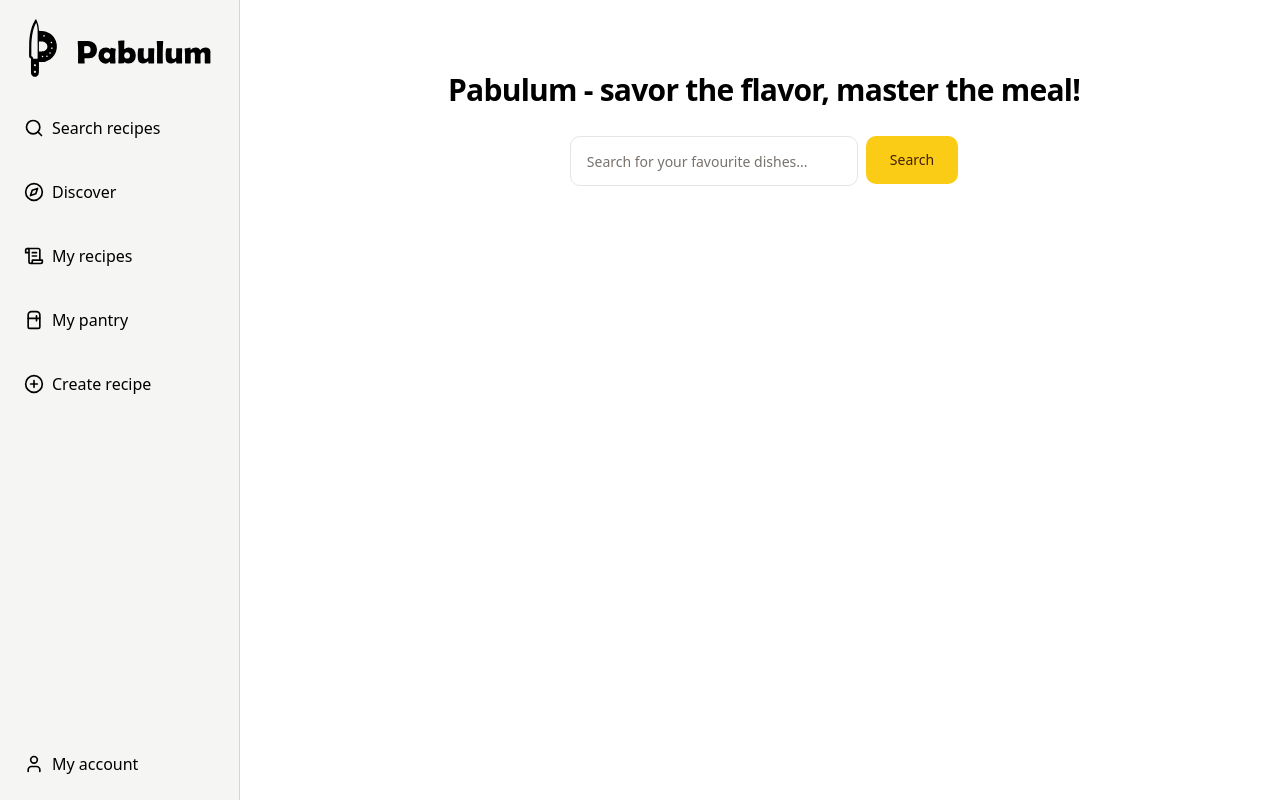
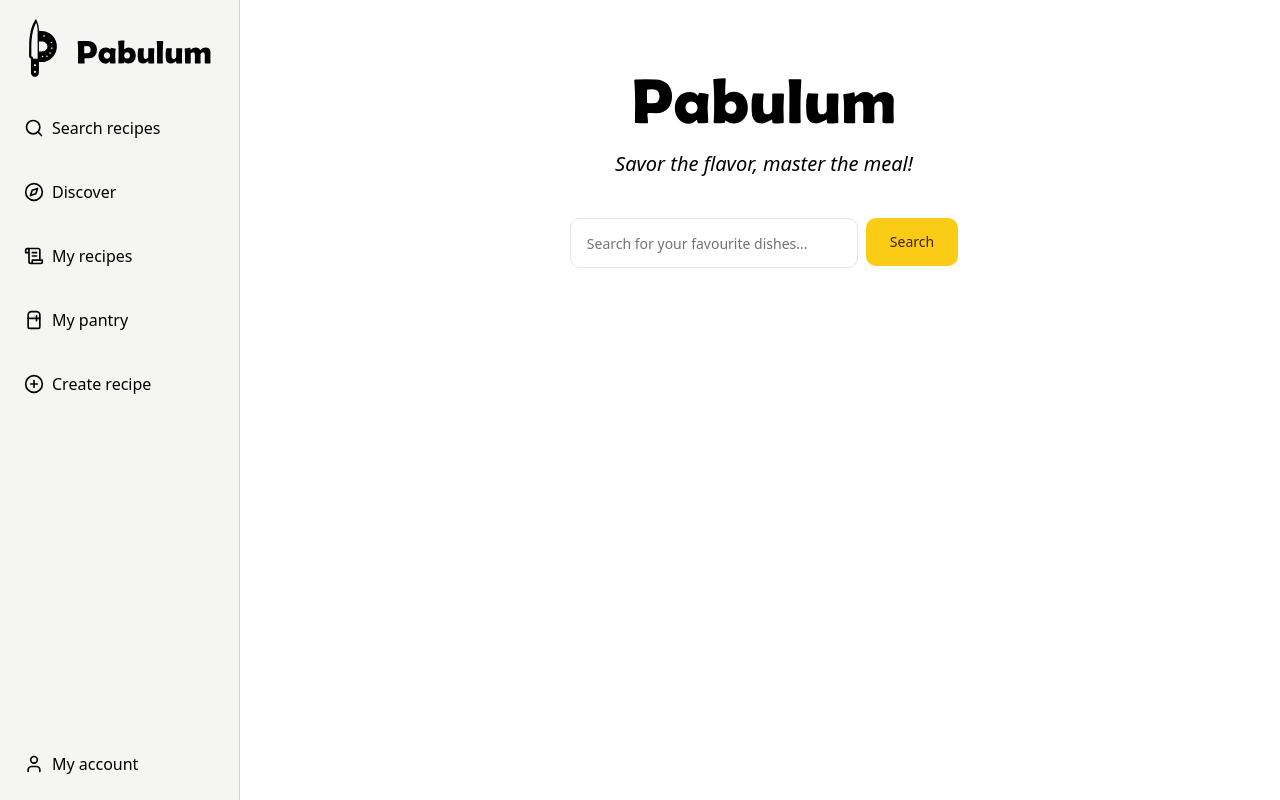
Before and after one commit to FraternalFiber/Pabulum, a React (Vite) app in the folder client/: page / in a window 1280 px wide. Built offline with nearby package versions, Linux system fonts and the light colour scheme.

Commit message:
Update Home and NotFound pages

```diff
--- a/client/src/App.tsx
+++ b/client/src/App.tsx
@@ -23,7 +23,7 @@ function App() {
       {/* Component for displaying toasts */}
       <Toaster richColors visibleToasts={1}/>
       {/* Dev tools */}
-      {/*<ReactQueryDevtools initialIsOpen={false} buttonPosition={'bottom-left'}/>*/}
+      <ReactQueryDevtools initialIsOpen={false} buttonPosition={'bottom-left'}/>
     </QueryClientProvider>
   )
 }
--- /dev/null
+++ b/client/src/components/HomeSearchBar/index.tsx
@@ -0,0 +1,65 @@
+import {Form, FormControl, FormField, FormItem} from "@/components/ui/form.tsx";
+import {Input} from "@/components/ui/input.tsx";
+import {Button} from "@/components/ui/button.tsx";
+import {z} from "zod";
+import {createSearchParams, useNavigate} from "react-router-dom";
+import {useForm} from "react-hook-form";
+import {zodResolver} from "@hookform/resolvers/zod";
+import {MAX_SEARCH_QUERY_LEN} from "@/helpers/constants.ts";
+
+// Zod schema object, used to define a form schema for validation
+const formSchema = z.object({
+  q: z
+      .string()
+      .trim()
+      .min(1, {message: "Enter a search term"})
+      .max(MAX_SEARCH_QUERY_LEN, {message: `Enter no more than ${MAX_SEARCH_QUERY_LEN} characters.`}),
+})
+
+type HomeSearchBarProps = {
+  className?: string
+}
+
+export function HomeSearchBar({className}: HomeSearchBarProps) {
+  const navigate = useNavigate();
+
+  function handleSubmit(values: z.infer<typeof formSchema>) {
+    console.log(values)
+
+    // Redirect to /search subpage with the entered text as a parameter
+    navigate({
+      pathname: '/search',
+      search: createSearchParams(values).toString()
+    });
+  }
+
+  const form = useForm<z.infer<typeof formSchema>>({
+    resolver: zodResolver(formSchema),
+    defaultValues: {
+      q: ""
+    }
+  })
+
+  return (
+      <Form {...form}>
+        <form onSubmit={form.handleSubmit(handleSubmit)} className={className}>
+          <div className={'flex gap-x-2'}>
+            {/* Search field */}
+            <FormField
+                control={form.control}
+                name={'q'}
+                render={({field}) => (
+                    <FormItem>
+                      <FormControl>
+                        <Input className={'w-72 pt-6 pr-6 pb-6 pl-4'} placeholder={"Search for your favourite dishes..."} {...field}/>
+                      </FormControl>
+                    </FormItem>
+                )}
+            />
+            {/* Submit button*/}
+            <Button type={'submit'} className={'p-6'}>Search</Button>
+          </div>
+        </form>
+      </Form>
+  )
+}
--- a/client/src/pages/Home/index.tsx
+++ b/client/src/pages/Home/index.tsx
@@ -1,47 +1,12 @@
 import { Menu } from "@/components/Menu";
 import { Main } from "@/components/Main";
 import {useEffect} from "react";
-import {Heading} from "@/components/Heading";
-import {useForm} from "react-hook-form";
-import {zodResolver} from "@hookform/resolvers/zod";
-import {z} from "zod";
-import {Form, FormControl, FormField, FormItem} from "@/components/ui/form.tsx";
-import {Input} from "@/components/ui/input.tsx";
-import {Button} from "@/components/ui/button.tsx";
-import {createSearchParams, useNavigate} from "react-router-dom";
-import {MAX_SEARCH_QUERY_LEN} from "@/helpers/constants.ts";
-
-// Zod schema object, used to define a form schema for validation
-const formSchema = z.object({
-  q: z
-      .string()
-      .trim()
-      .min(1, {message: "Enter a search term"})
-      .max(MAX_SEARCH_QUERY_LEN, {message: `Enter no more than ${MAX_SEARCH_QUERY_LEN} characters.`}),
-})
+import {HomeSearchBar} from "@/components/HomeSearchBar";
+import LogoTextOnly from "@/assets/images/logo_text_only.svg"
 
 export function Home() {
-  const navigate = useNavigate();
-
   useEffect(() => {
     document.title = "Pabulum"
-  })
-
-  function handleSubmit(values: z.infer<typeof formSchema>) {
-    console.log(values)
-
-    // redirect to /search subpage with the entered text as a parameter
-    navigate({
-      pathname: '/search',
-      search: createSearchParams(values).toString()
-    });
-  }
-
-  const form = useForm<z.infer<typeof formSchema>>({
-    resolver: zodResolver(formSchema),
-    defaultValues: {
-      q: ""
-    }
   })
 
   return (
@@ -49,27 +14,9 @@ export function Home() {
         <Menu/>
         <Main>
           <div className={'w-full mt-10 flex flex-col justify-center items-center'}>
-            <Heading content={'Pabulum - savor the flavor, master the meal!'}/>
-            <Form {...form}>
-              <form onSubmit={form.handleSubmit(handleSubmit)}>
-                <div className={'flex gap-x-2'}>
-                  {/* Search field */}
-                  <FormField
-                      control={form.control}
-                      name={'q'}
-                      render={({field}) => (
-                          <FormItem>
-                            <FormControl>
-                              <Input className={'w-72 pt-6 pr-6 pb-6 pl-4'} placeholder={"Search for your favourite dishes..."} {...field}/>
-                            </FormControl>
-                          </FormItem>
-                      )}
-                  />
-                  {/* Submit button*/}
-                  <Button type={'submit'} className={'p-6'}>Search</Button>
-                </div>
-              </form>
-            </Form>
+            <img src={LogoTextOnly} alt={'Pabulum'} className={'w-full max-w-72'}/>
+            <div className={'italic text-xl mt-3'}>Savor the flavor, master the meal!</div>
+            <HomeSearchBar className={'mt-10'}/>
           </div>
         </Main>
       </>
--- a/client/src/pages/NotFound/index.tsx
+++ b/client/src/pages/NotFound/index.tsx
@@ -1,7 +1,8 @@
 import {Menu} from "@/components/Menu";
 import {Main} from "@/components/Main";
 import {Heading} from "@/components/Heading";
-import {BackButton} from "@/components/BackButton";
+import {Button} from "@/components/ui/button.tsx";
+import {Link} from "react-router-dom";
 
 // Error 404 page
 export function NotFound() {
@@ -9,11 +10,15 @@ export function NotFound() {
       <>
         <Menu/>
         <Main>
-          <div className={'flex justify-center items-center'}>
+          <div className={'flex justify-center items-center mt-4'}>
             <div className={'flex flex-col items-center'}>
               <Heading content={'Oops! This page doesn\'t exist'}/>
-              <p>404 page not found</p>
-              <BackButton className={'mt-7'} text={'Go back'} type={'button'}/>
+              <p className={'text-xl'}>404 - page not found</p>
+              <div className={'flex gap-x-4 mt-8'}>
+                <Link to={'/'}>
+                  <Button type={'button'}>Take me home</Button>
+                </Link>
+              </div>
             </div>
           </div>
         </Main>
```
Also changed, not shown: client/src/assets/images/logo_text_only.svg (added).
